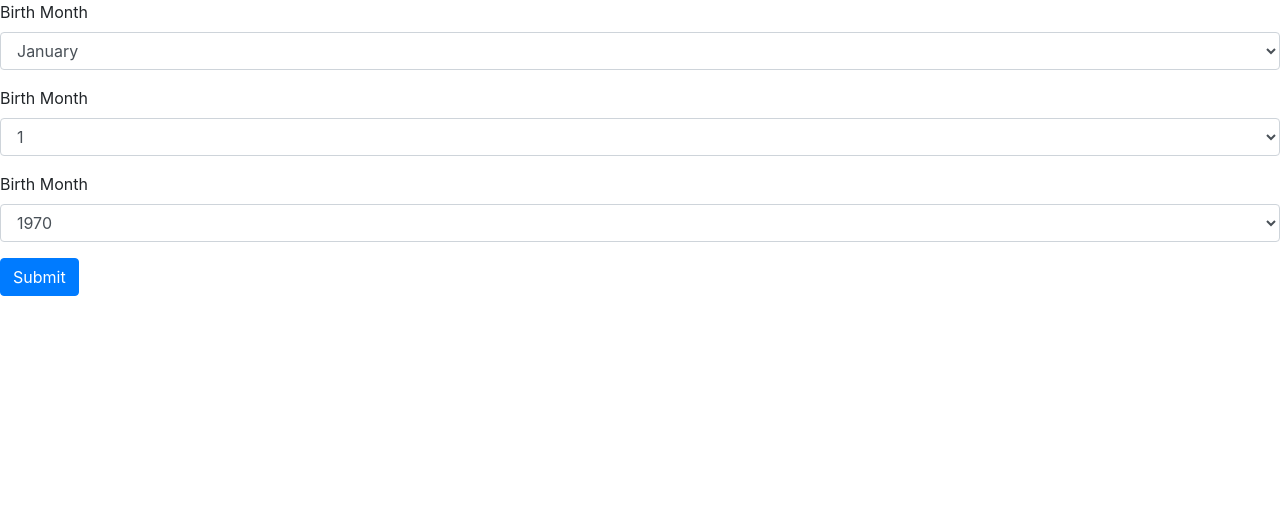
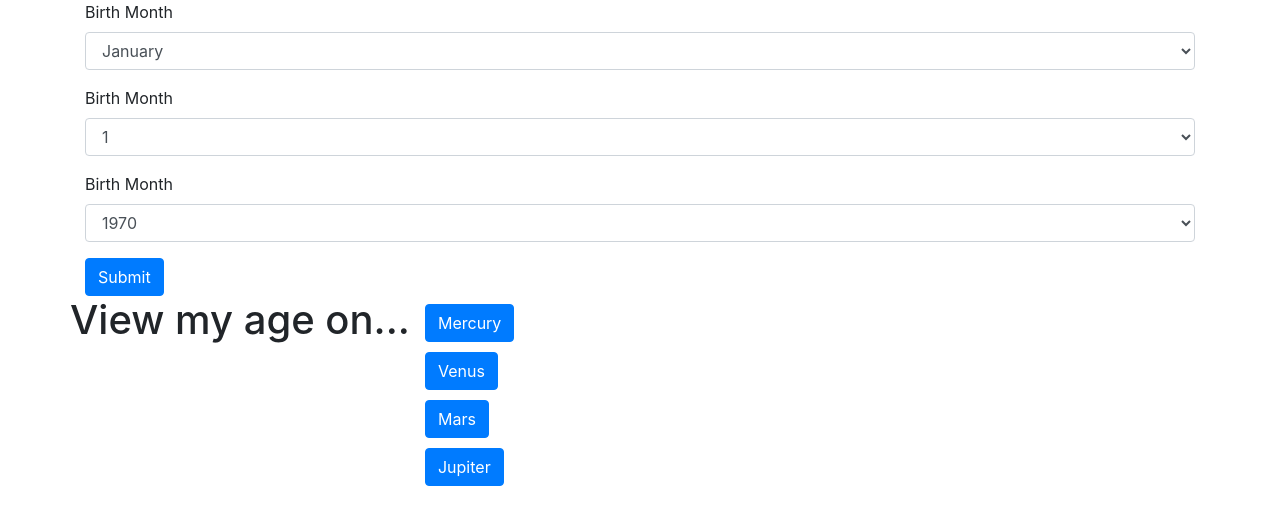
Before and after one commit to nikkiboyd/Space-Age-Calculator, a website built with webpack: page src/index.html in a window 1280 px wide. Built offline with nearby package versions, Linux system fonts and the light colour scheme.

Commit message:
add results div with buttons for viewing age on each planet

```diff
--- a/src/index.html
+++ b/src/index.html
@@ -9,6 +9,8 @@
     <title>Space Age</title>
   </head>
   <body>
+    <div class="container">
+      <div class="form">
         <form id="space-age">
           <div class="form-group">
             <label for="birth-month">Birth Month</label>
@@ -100,5 +102,22 @@
           </div>
           <button class="btn btn-primary" type="submit" id="submit-birthday">Submit</button>
         </form>
+      </div>
+      <div class="results row">
+        <h1>View my age on...<h1>
+        <div class="col-sm-3">
+          <button class="btn btn-primary" type="submit" id="mercury">Mercury</button>
+        </div>
+        <div class="col-sm-3">
+          <button class="btn btn-primary" type="submit" id="venus">Venus</button>
+        </div>
+        <div class="col-sm-3">
+          <button class="btn btn-primary" type="submit" id="mars">Mars</button>
+        </div>
+        <div class="col-sm-3">
+          <button class="btn btn-primary" type="submit" id="jupiter">Jupiter</button>
+        </div>
+      </div>
+    </div>
   </body>
 </html>
```
Lines whose indentation alone changed are shown as unchanged.
